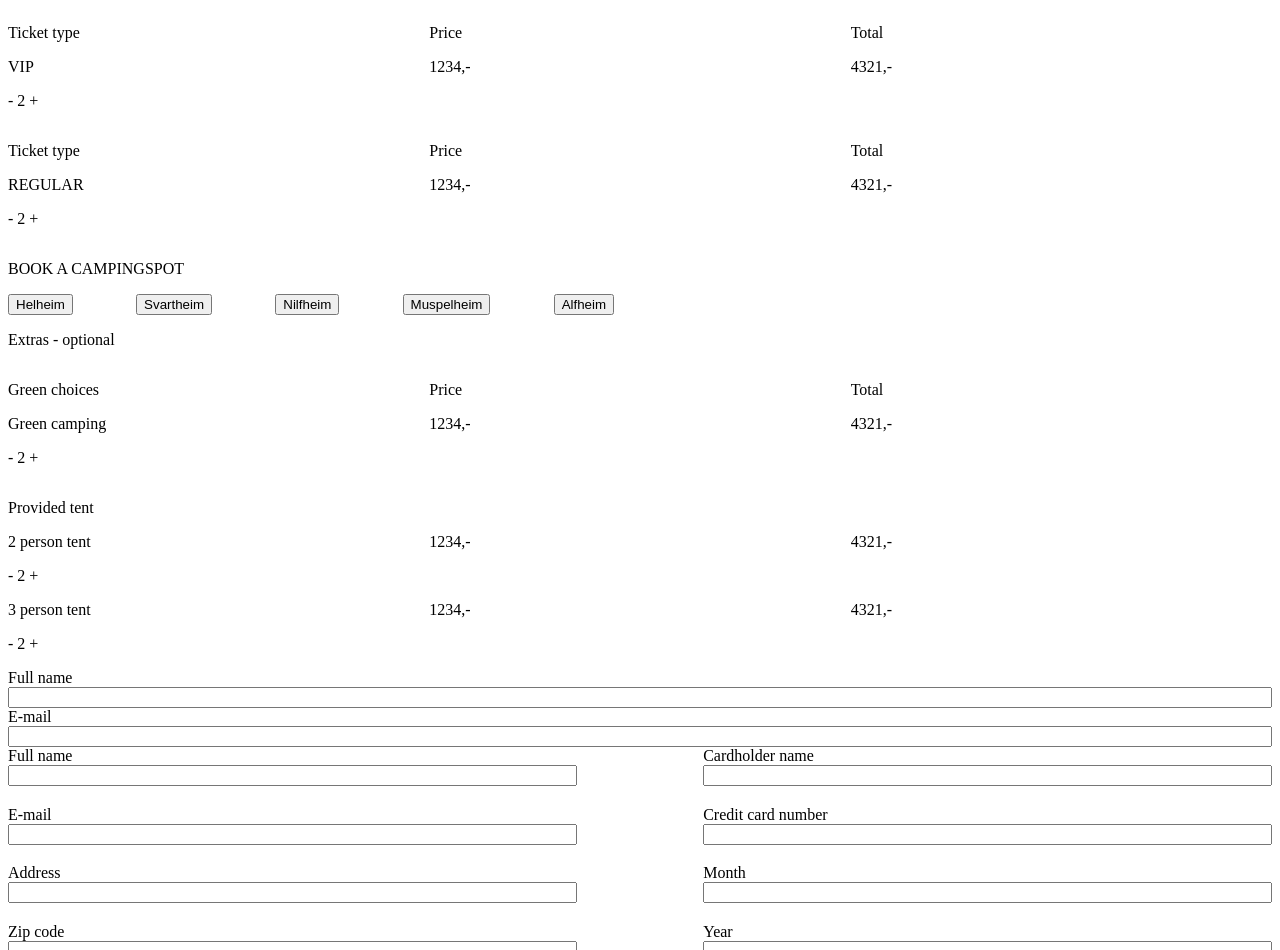
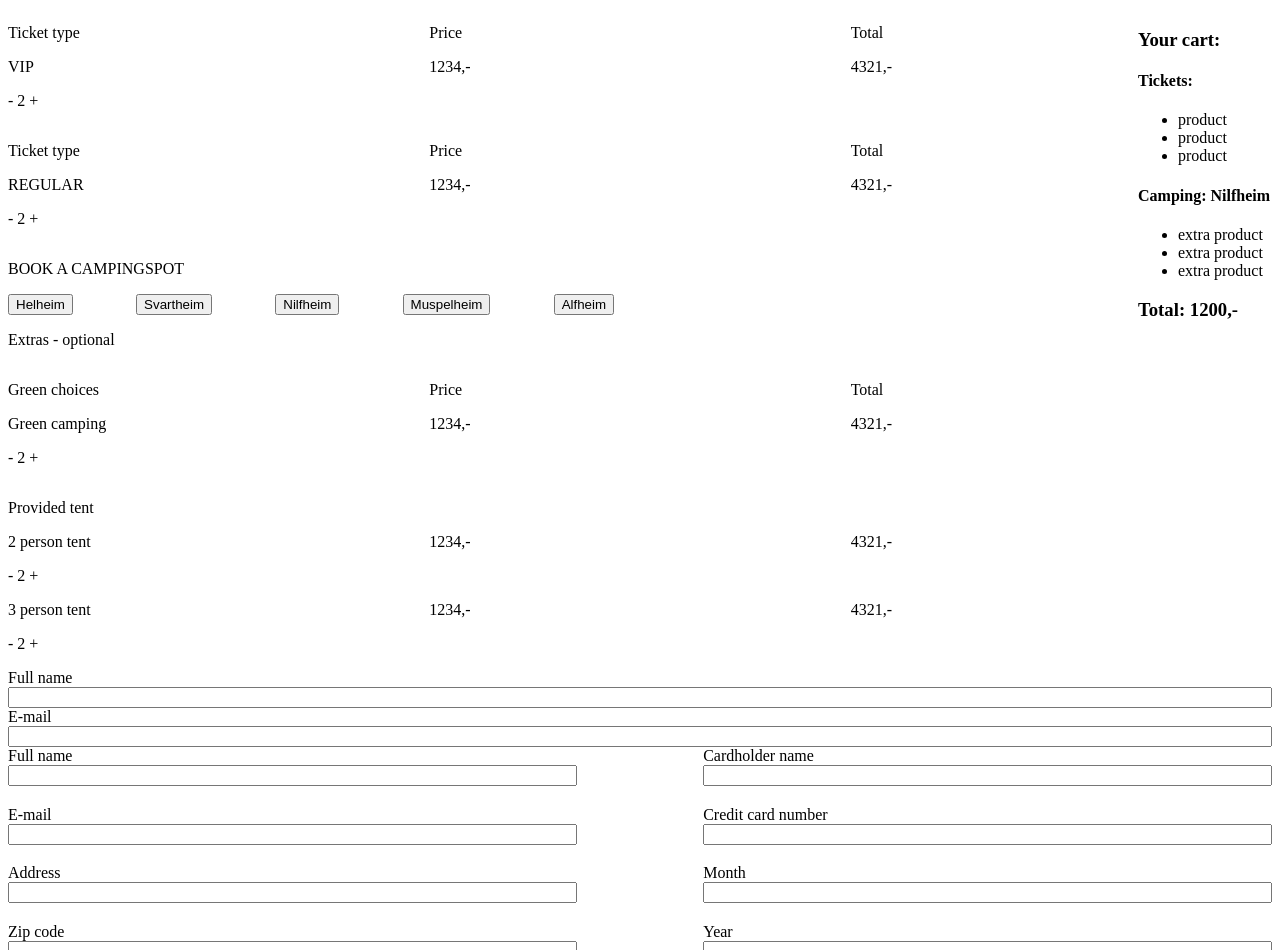
Before and after one commit to mark394e/marsmusik, a Next.js app: page /booking in a window 1280 px wide. Built offline with nearby package versions, Linux system fonts and the light colour scheme.

Commit message:
quick basket fix

```diff
--- a/styles/Basket.module.scss
+++ b/styles/Basket.module.scss
@@ -1,3 +1,5 @@
 .basket {
   position: fixed;
+  top: 10px;
+  right: 10px;
 }
```
